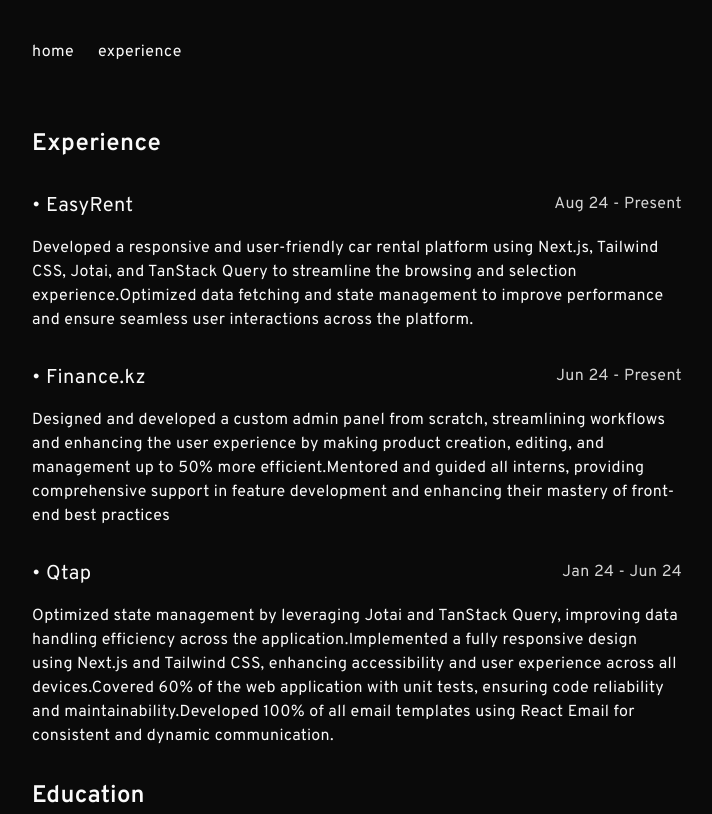
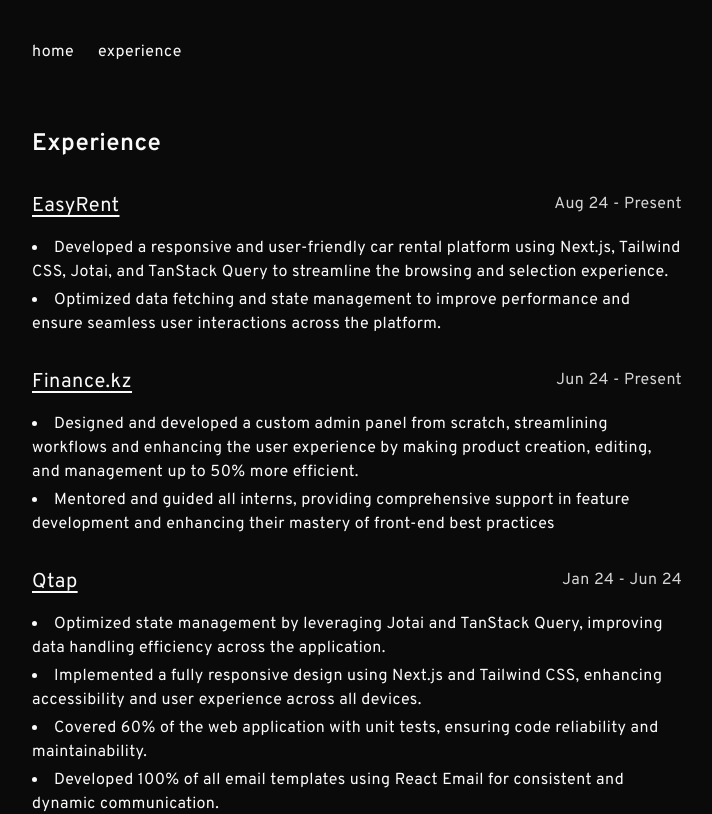
Before and after one commit to ye1sultan/portfolio, a Next.js app: page /experience in a window 1280 px wide. Shown: the top 814 px of the page, without its empty margins (283-995 px from the left). Built offline with nearby package versions, Linux system fonts and the light colour scheme.

Commit message:
feat: change description render

```diff
--- a/src/shared/components/blog-item/index.tsx
+++ b/src/shared/components/blog-item/index.tsx
@@ -5,12 +5,22 @@ export const BlogItem = ({ name, date, link, description }: IBlog) => {
   return (
     <div>
       <div className="flex w-full gap-2 justify-between items-start mb-4">
-        <Link href={link} target="_blank" className="text-xl">
-          • {name}
+        <Link
+          href={link}
+          target="_blank"
+          className="text-xl underline underline-offset-4"
+        >
+          {name}
         </Link>
         <p className="text-neutral-300 shrink-0">{date}</p>
       </div>
-      <p>{description}</p>
+      <ul className="flex flex-col gap-1">
+        {description?.map((item, index) => (
+          <li key={index} className="list-inside list-disc">
+            {item}
+          </li>
+        ))}
+      </ul>
     </div>
   );
 };
```
